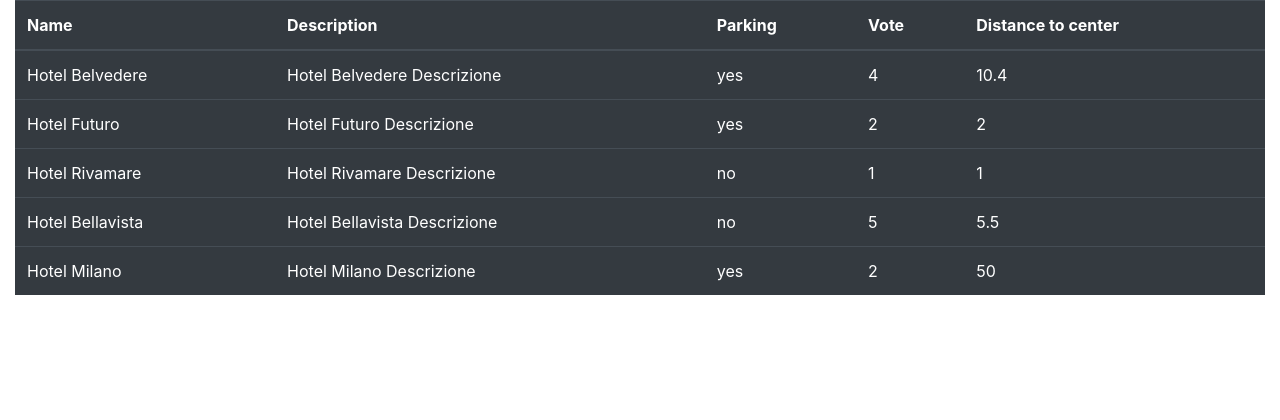
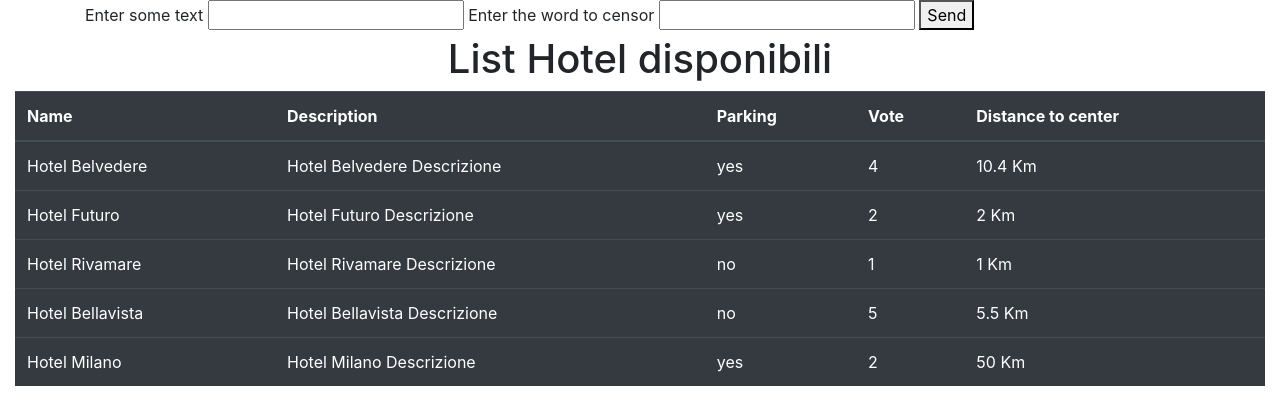
Before and after one commit to GiorgioDellutri/php-hotel, a PHP site: page / in a window 1280 px wide. Shown: the top 420 px of the page. Run offline with PHP 8.4, Linux system fonts and the light colour scheme.

Commit message:
added Km string

```diff
--- a/index.php
+++ b/index.php
@@ -53,9 +53,23 @@
             ],
         ];
         ?>
+        <div class="container">
+            <form action="index.php" method="get">
+                <label for="input_text">Enter some text</label>
+                <input type="text" name="input_text" cols="30" rows="10"></input>
+                <label for="censored-word">Enter the word to censor</label>
+                <input type="text" name="censored_word">
+                <button type="submit">Send</button>
+            </form>
+        </div>
+        <div class="container-fluid">
+            <div class="row">
+                <div class="col-12 text-center">
+                    <h1>List Hotel disponibili</h1>
+                </div>
+            </div>
+            <table class="table table-dark">
 
-        <div class="container-fluid">
-            <table class="table table-dark">
                 <?php
                 echo " <thead>
                             <tr>
@@ -73,7 +87,7 @@
                     echo "<td>" . $hotel['description'] . "</td>";
                     echo "<td>" . avaibleParking($hotel) . "</td>";
                     echo "<td>" . $hotel['vote'] . "</td>";
-                    echo "<td>" . $hotel['distance_to_center'] . "</td>";
+                    echo "<td>" . $hotel['distance_to_center'] . " Km" . "</td>";
                     echo "</tr>";
                 }
                 echo "</tbody>";
```
